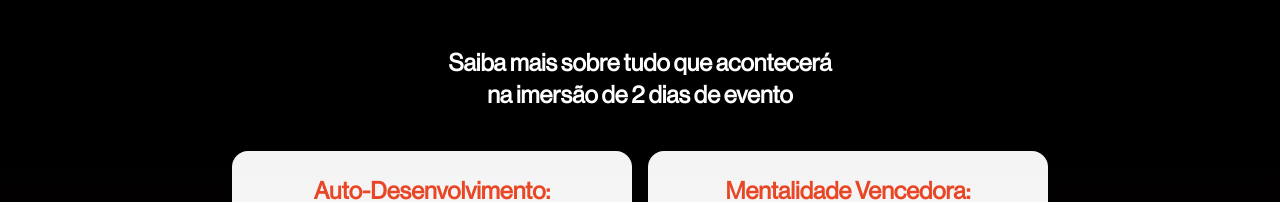
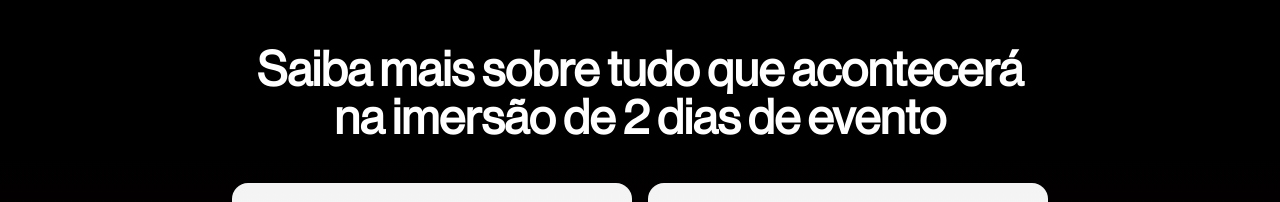
Before and after one commit to LM-Lucas-e-Marcelo/the-forge-frontend, a React (Vite) app: page / in a window 1280 px wide. Shown: the part 213-415 px from the top of the page. Built offline with nearby package versions, Linux system fonts and the light colour scheme; grey boxes are pictures that could not be loaded.

Commit message:
increase heading size in Know component for better visibility

```diff
--- a/src/components/know/index.tsx
+++ b/src/components/know/index.tsx
@@ -5,7 +5,7 @@ import { KnowCard } from "./know-card";
 export const Know = () => {
   return (
     <Container invert>
-      <h1 className="text-white text-2xl font-bold mb-10 text-center">
+      <h1 className="text-white text-5xl font-bold mb-10 text-center">
         Saiba mais sobre tudo que acontecerá <br /> na imersão de 2 dias de
         evento
       </h1>
```
